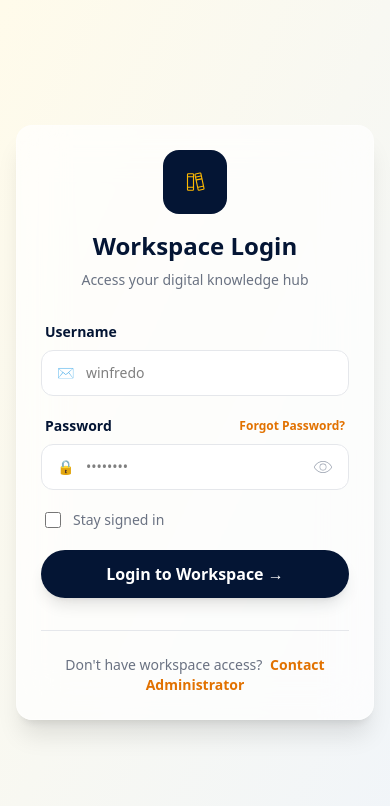
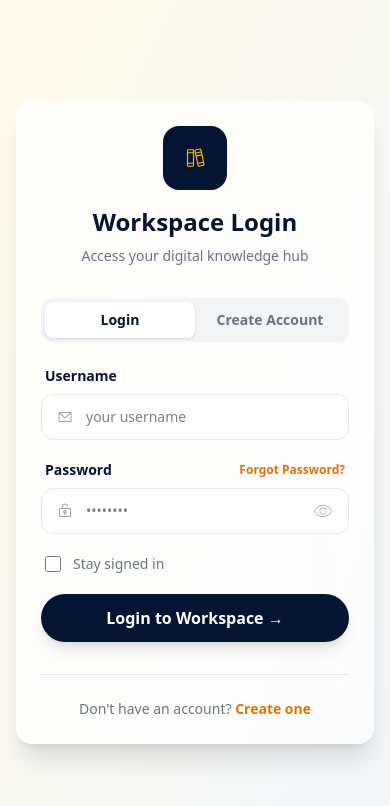
Before and after one commit to Winfredo/Bookshelf-Client, a Next.js app: page /login in a window 390 px wide. Shown: the top 806 px of the page. Built offline with nearby package versions, Linux system fonts and the light colour scheme; no server answers.

Commit message:
login and signup. Added a toast message.

```diff
--- a/app/login/page.tsx
+++ b/app/login/page.tsx
@@ -4,26 +4,27 @@ import { useEffect, useState } from "react";
 import { useRouter } from "next/navigation";
 import { isAxiosError } from "axios";
 import { clearAuthCookies, getExistingAuth, UserRole } from "@/lib/auth";
-import { PiBooksLight, PiEyeSlashThin, PiEyeThin } from "react-icons/pi";
+import { PiBooksLight, PiEyeSlashThin, PiEyeThin, PiEnvelopeSimple, PiLockKeyOpen, PiWarningCircle, PiCheckCircle, PiX } from "react-icons/pi";
 import AuthService from "@/services/authService";
 
 export default function LoginPage() {
+  const [mode, setMode] = useState<"login" | "signup">("login");
   const [showPassword, setShowPassword] = useState(false);
   const [username, setUsername] = useState("");
+  const [email, setEmail] = useState("");
   const [password, setPassword] = useState("");
   const [loading, setLoading] = useState(false);
   const [toast, setToast] = useState<{ message: string; type: "success" | "error" } | null>(null);
   const [existingRole, setExistingRole] = useState<UserRole | null>(null);
   const router = useRouter();
 
-  // Auto-hide toast after 3 seconds
   useEffect(() => {
-    if (toast) {
-      const timer = setTimeout(() => {
-        setToast(null);
-      }, 3000);
+    if (!toast) return;
+
+    const delay = toast.type === "error" ? 5000 : 5000;
+    const timer = setTimeout(() => setToast(null), delay);
+
     return () => clearTimeout(timer);
-    }
   }, [toast]);
 
   useEffect(() => {
@@ -42,18 +43,15 @@ export default function LoginPage() {
       const response = await AuthService.login({ username, password });
       const { accessToken, refreshToken, user } = response;
 
-      // store tokens and role in cookies
-      const maxAge = 60 * 60 * 24; // 1 day
+      const maxAge = 60 * 60 * 24;
       document.cookie = `accessToken=${accessToken}; path=/; max-age=${maxAge}; SameSite=Lax`;
       document.cookie = `refreshToken=${refreshToken}; path=/; max-age=${maxAge}; SameSite=Lax`;
       document.cookie = `userRole=${user.role}; path=/; max-age=${maxAge}; SameSite=Lax`;
+      document.cookie = `username=${encodeURIComponent(user.username || username)}; path=/; max-age=${maxAge}; SameSite=Lax`;
 
-      // Show success toast
       setToast({ message: `Welcome back, ${user.username || username}!`, type: "success" });
 
-      // Small delay to show toast before redirect
       setTimeout(() => {
-        // redirect based on role
         if (user.role === "librarian") {
           router.push("/dashboard/librarian");
         } else {
@@ -63,50 +61,68 @@ export default function LoginPage() {
 
     } catch (err: unknown) {
       if (isAxiosError(err)) {
-        const responseMessage = err.response?.data?.message;
         if (err.response?.status === 429) {
           setToast({ message: "Too many attempts. Try again later.", type: "error" });
-        } else if (err.response?.status === 400) {
-          setToast({ message: "Invalid username or password", type: "error" });
-        } else if (err.response?.status === 401) {
-          setToast({ message: "Unauthorized. Please check your credentials.", type: "error" });
-        } else if (err.response?.status === 500) {
-          setToast({ message: "Server error. Please try again later.", type: "error" });
-        } else if (typeof responseMessage === "string" && responseMessage.length > 0) {
-          setToast({ message: responseMessage, type: "error" });
+        } else if (err.response?.status === 400 || err.response?.status === 401) {
+          setToast({ message: err.response?.data?.message || "Invalid username or password", type: "error" });
         } else {
-          setToast({ message: err.message || "An error occurred during login", type: "error" });
+          setToast({ message: err.response?.data?.message || "An error occurred", type: "error" });
         }
-      } else if (err instanceof Error) {
-        setToast({ message: err.message || "Invalid username or password", type: "error" });
       } else {
         setToast({ message: "Invalid username or password", type: "error" });
       }
     } finally {
       setLoading(false);
     }
+  };
 
+  const handleSignup = async (e: React.FormEvent) => {
+    e.preventDefault();
+    setLoading(true);
+    setToast(null);
+
+    try {
+      await AuthService.signup({ username, email, password });
+
+      setToast({ message: "Account created! Please login.", type: "success" });
+
+      // clear fields and switch to login
+      setTimeout(() => {
+        setMode("login");
+        setEmail("");
+        setPassword("");
+      }, 1500);
+
+    } catch (err: unknown) {
+      if (isAxiosError(err)) {
+        if (err.response?.status === 429) {
+          setToast({ message: "Too many attempts. Try again later.", type: "error" });
+        } else {
+          setToast({ message: err.response?.data?.message || "Signup failed. Try again.", type: "error" });
+        }
+      } else {
+        setToast({ message: "Something went wrong. Please try again.", type: "error" });
+      }
+    } finally {
+      setLoading(false);
+    }
   };
 
   return (
     <main className="flex min-h-screen relative">
-      {/* Toast Notification */}
+
+      {/* Toast */}
       {toast && (
         <div className="fixed top-4 left-1/2 -translate-x-1/2 z-50 animate-in fade-in slide-in-from-top-5 duration-300">
           <div className={`px-6 py-3 rounded-xl shadow-lg flex items-center gap-3 backdrop-blur-md ${
-            toast.type === "success"
-              ? "bg-green-500 text-white"
-              : "bg-red-500 text-white"
+            toast.type === "success" ? "bg-green-500 text-white" : "bg-red-500 text-white"
           }`}>
             <span className="text-sm">
-              {toast.type === "success" ? "✓" : "⚠️"}
+              {toast.type === "success" ? <PiCheckCircle className="h-4 w-4" /> : <PiWarningCircle className="h-4 w-4" />}
             </span>
             <span className="text-sm font-medium">{toast.message}</span>
-            <button
-              onClick={() => setToast(null)}
-              className="ml-2 text-white/80 hover:text-white transition-colors"
-            >
-              ✕
+            <button onClick={() => setToast(null)} className="ml-2 text-white/80 hover:text-white">
+              <PiX className="h-4 w-4" />
             </button>
           </div>
         </div>
@@ -129,9 +145,7 @@ export default function LoginPage() {
           <h1 className="text-5xl font-bold mb-8 leading-tight">
             &quot;The only thing that you absolutely have to know, is the location of the library.&quot;
           </h1>
-          <p className="text-2xl font-semibold opacity-90 italic">
-            — Albert Einstein
-          </p>
+          <p className="text-2xl font-semibold opacity-90 italic">— Albert Einstein</p>
           <div className="mt-12 flex gap-4">
             <div className="h-1 w-12 bg-amber-400 rounded-full"></div>
             <div className="h-1 w-4 bg-white/40 rounded-full"></div>
@@ -145,18 +159,46 @@ export default function LoginPage() {
         <div className="w-full max-w-120 bg-white/70 backdrop-blur-xl border border-white/30 p-6 sm:p-8 md:p-12 rounded-2xl sm:rounded-4xl shadow-xl">
 
           {/* Header */}
-          <div className="flex flex-col items-center mb-8 sm:mb-10">
+          <div className="flex flex-col items-center mb-8">
             <div className="w-16 h-16 sm:w-20 sm:h-20 mb-4 bg-[#041534] rounded-2xl flex items-center justify-center">
               <PiBooksLight className="text-amber-400 text-2xl sm:text-3xl" />
             </div>
-            <h2 className="text-2xl sm:text-3xl font-bold text-[#041534]">Workspace Login</h2>
+            <h2 className="text-2xl sm:text-3xl font-bold text-[#041534]">
+              {mode === "login" ? "Workspace Login" : "Create Account"}
+            </h2>
             <p className="text-gray-500 mt-2 text-sm sm:text-base text-center">
-              Access your digital knowledge hub
+              {mode === "login" ? "Access your digital knowledge hub" : "Join Bookshelf as a student"}
             </p>
           </div>
 
+          {/* Mode Toggle */}
+          <div className="flex bg-gray-100 rounded-xl p-1 mb-6">
+            <button
+              type="button"
+              onClick={() => { setMode("login"); setToast(null); }}
+              className={`flex-1 py-2 rounded-lg text-sm font-semibold transition-all ${
+                mode === "login"
+                  ? "bg-white text-[#041534] shadow-sm"
+                  : "text-gray-500 hover:text-[#041534]"
+              }`}
+            >
+              Login
+            </button>
+            <button
+              type="button"
+              onClick={() => { setMode("signup"); setToast(null); }}
+              className={`flex-1 py-2 rounded-lg text-sm font-semibold transition-all ${
+                mode === "signup"
+                  ? "bg-white text-[#041534] shadow-sm"
+                  : "text-gray-500 hover:text-[#041534]"
+              }`}
+            >
+              Create Account
+            </button>
+          </div>
+
           {/* Existing Session Notice */}
-          {existingRole && (
+          {existingRole && mode === "login" && (
             <div className="mb-4 p-3 bg-amber-50 border border-amber-200 rounded-xl text-amber-700 text-sm text-center">
               You are already signed in as <strong>{existingRole}</strong>.
               <button
@@ -164,15 +206,11 @@ export default function LoginPage() {
                 onClick={() => router.push(`/dashboard/${existingRole}`)}
                 className="underline font-semibold ml-1"
               >
-                Continue to your dashboard
+                Continue to dashboard
               </button>
               <button
                 type="button"
-                onClick={() => {
-                  clearAuthCookies();
-                  setExistingRole(null);
-                  setToast({ message: "Logged out successfully", type: "success" });
-                }}
+                onClick={() => { clearAuthCookies(); setExistingRole(null); }}
                 className="underline font-semibold ml-2"
               >
                 Switch account
@@ -180,75 +218,72 @@ export default function LoginPage() {
             </div>
           )}
 
-          {/* Form */}
+          {/* LOGIN FORM */}
+          {mode === "login" && (
             <form className="space-y-5" onSubmit={handleLogin}>
-            {/* Username */}
               <div className="space-y-2">
                 <label className="block text-sm font-semibold text-[#041534] ml-1" htmlFor="username">
                   Username
                 </label>
                 <div className="relative">
-                <span className="absolute left-4 top-1/2 -translate-y-1/2 text-gray-400 text-sm">✉️</span>
+                  <span className="absolute left-4 top-1/2 -translate-y-1/2 text-gray-400">
+                    <PiEnvelopeSimple className="h-4 w-4" />
+                  </span>
                   <input
                     id="username"
                     type="text"
                     value={username}
                     onChange={(e) => setUsername(e.target.value)}
-                  placeholder="winfredo"
-                  className="w-full pl-11 pr-4 py-3 sm:py-4 rounded-xl border border-gray-200 bg-white focus:border-amber-500 focus:ring-1 focus:ring-amber-500 transition-all text-sm sm:text-base outline-none"
+                    placeholder="your username"
+                    className="w-full pl-11 pr-4 py-3 sm:py-4 rounded-xl border border-gray-200 bg-white focus:border-amber-500 focus:ring-1 focus:ring-amber-500 transition-all text-sm outline-none"
                     required
                   />
                 </div>
               </div>
 
-            {/* Password */}
               <div className="space-y-2">
                 <div className="flex justify-between items-center px-1">
                   <label className="block text-sm font-semibold text-[#041534]" htmlFor="password">
                     Password
                   </label>
-                <a href="#" className="text-xs sm:text-sm font-semibold text-amber-600 hover:underline">
+                  <a href="#" className="text-xs font-semibold text-amber-600 hover:underline">
                     Forgot Password?
                   </a>
                 </div>
                 <div className="relative">
-                <span className="absolute left-4 top-1/2 -translate-y-1/2 text-gray-400 text-sm">🔒</span>
+                  <span className="absolute left-4 top-1/2 -translate-y-1/2 text-gray-400">
+                    <PiLockKeyOpen className="h-4 w-4" />
+                  </span>
                   <input
                     id="password"
                     type={showPassword ? "text" : "password"}
                     value={password}
                     onChange={(e) => setPassword(e.target.value)}
                     placeholder="••••••••"
-                  className="w-full pl-11 pr-12 py-3 sm:py-4 rounded-xl border border-gray-200 bg-white focus:border-amber-500 focus:ring-1 focus:ring-amber-500 transition-all text-sm sm:text-base outline-none"
+                    className="w-full pl-11 pr-12 py-3 sm:py-4 rounded-xl border border-gray-200 bg-white focus:border-amber-500 focus:ring-1 focus:ring-amber-500 transition-all text-sm outline-none"
                     required
                   />
                   <button
                     type="button"
                     onClick={() => setShowPassword(!showPassword)}
-                  className="absolute right-4 top-1/2 -translate-y-1/2 text-gray-400 hover:text-gray-700 transition-colors text-xl"
+                    className="absolute right-4 top-1/2 -translate-y-1/2 text-gray-400 hover:text-gray-700 text-xl"
                   >
                     {showPassword ? <PiEyeSlashThin /> : <PiEyeThin />}
                   </button>
                 </div>
               </div>
 
-            {/* Stay Signed In */}
               <div className="flex items-center px-1">
-              <input
-                id="staySignedIn"
-                type="checkbox"
-                className="w-4 h-4 accent-amber-500"
-              />
-              <label htmlFor="staySignedIn" className="ml-3 text-sm sm:text-base text-gray-500 cursor-pointer">
+                <input id="staySignedIn" type="checkbox" className="w-4 h-4 accent-amber-500" />
+                <label htmlFor="staySignedIn" className="ml-3 text-sm text-gray-500 cursor-pointer">
                   Stay signed in
                 </label>
               </div>
 
-            {/* Login Button */}
               <button
                 type="submit"
                 disabled={loading}
-              className="w-full py-3 sm:py-4 rounded-full bg-[#041534] text-white font-semibold text-base sm:text-lg shadow-lg hover:bg-[#1b2a4a] active:scale-[0.98] transition-all flex items-center justify-center gap-3 disabled:opacity-70 disabled:cursor-not-allowed"
+                className="w-full py-3 sm:py-4 rounded-full bg-[#041534] text-white font-semibold text-base shadow-lg hover:bg-[#1b2a4a] active:scale-[0.98] transition-all flex items-center justify-center gap-3 disabled:opacity-70 disabled:cursor-not-allowed"
               >
                 {loading ? (
                   <>
@@ -258,21 +293,135 @@ export default function LoginPage() {
                     </svg>
                     Logging in...
                   </>
-              ) : (
-                "Login to Workspace →"
-              )}
+                ) : "Login to Workspace →"}
               </button>
             </form>
+          )}
+
+          {/* SIGNUP FORM */}
+          {mode === "signup" && (
+            <form className="space-y-5" onSubmit={handleSignup}>
+              <div className="space-y-2">
+                <label className="block text-sm font-semibold text-[#041534] ml-1" htmlFor="signup-username">
+                  Username
+                </label>
+                <div className="relative">
+                  <span className="absolute left-4 top-1/2 -translate-y-1/2 text-gray-400">
+                    <PiEnvelopeSimple className="h-4 w-4" />
+                  </span>
+                  <input
+                    id="signup-username"
+                    type="text"
+                    value={username}
+                    onChange={(e) => setUsername(e.target.value)}
+                    placeholder="your username"
+                    className="w-full pl-11 pr-4 py-3 rounded-xl border border-gray-200 bg-white focus:border-amber-500 focus:ring-1 focus:ring-amber-500 transition-all text-sm outline-none"
+                    required
+                  />
+                </div>
+              </div>
+
+              <div className="space-y-2">
+                <label className="block text-sm font-semibold text-[#041534] ml-1" htmlFor="signup-email">
+                  Email Address
+                </label>
+                <div className="relative">
+                  <span className="absolute left-4 top-1/2 -translate-y-1/2 text-gray-400">
+                    <PiEnvelopeSimple className="h-4 w-4" />
+                  </span>
+                  <input
+                    id="signup-email"
+                    type="email"
+                    value={email}
+                    onChange={(e) => setEmail(e.target.value)}
+                    placeholder="you@bookshelf.com"
+                    className="w-full pl-11 pr-4 py-3 rounded-xl border border-gray-200 bg-white focus:border-amber-500 focus:ring-1 focus:ring-amber-500 transition-all text-sm outline-none"
+                    required
+                  />
+                </div>
+              </div>
+
+              <div className="space-y-2">
+                <label className="block text-sm font-semibold text-[#041534] ml-1" htmlFor="signup-password">
+                  Password
+                </label>
+                <div className="relative">
+                  <span className="absolute left-4 top-1/2 -translate-y-1/2 text-gray-400">
+                    <PiLockKeyOpen className="h-4 w-4" />
+                  </span>
+                  <input
+                    id="signup-password"
+                    type={showPassword ? "text" : "password"}
+                    value={password}
+                    onChange={(e) => setPassword(e.target.value)}
+                    placeholder="min 7 chars, 1 uppercase, 1 special"
+                    className="w-full pl-11 pr-12 py-3 rounded-xl border border-gray-200 bg-white focus:border-amber-500 focus:ring-1 focus:ring-amber-500 transition-all text-sm outline-none"
+                    required
+                  />
+                  <button
+                    type="button"
+                    onClick={() => setShowPassword(!showPassword)}
+                    className="absolute right-4 top-1/2 -translate-y-1/2 text-gray-400 hover:text-gray-700 text-xl"
+                  >
+                    {showPassword ? <PiEyeSlashThin /> : <PiEyeThin />}
+                  </button>
+                </div>
+                <p className="text-xs text-gray-400 ml-1">
+                  Must contain at least 7 characters, one uppercase letter and one special character
+                </p>
+              </div>
+
+              <button
+                type="submit"
+                disabled={loading}
+                className="w-full py-3 rounded-full bg-[#041534] text-white font-semibold text-base shadow-lg hover:bg-[#1b2a4a] active:scale-[0.98] transition-all flex items-center justify-center gap-3 disabled:opacity-70 disabled:cursor-not-allowed"
+              >
+                {loading ? (
+                  <>
+                    <svg className="animate-spin h-5 w-5 text-white" xmlns="http://www.w3.org/2000/svg" fill="none" viewBox="0 0 24 24">
+                      <circle className="opacity-25" cx="12" cy="12" r="10" stroke="currentColor" strokeWidth="4"></circle>
+                      <path className="opacity-75" fill="currentColor" d="M4 12a8 8 0 018-8V0C5.373 0 0 5.373 0 12h4zm2 5.291A7.962 7.962 0 014 12H0c0 3.042 1.135 5.824 3 7.938l3-2.647z"></path>
+                    </svg>
+                    Creating account...
+                  </>
+                ) : "Create Account →"}
+              </button>
+
+              <p className="text-xs text-gray-400 text-center">
+                By signing up you agree to our Terms of Service. All new accounts are created as students.
+              </p>
+            </form>
+          )}
 
           {/* Footer */}
           <div className="mt-8 pt-6 border-t border-gray-200 text-center">
-            <p className="text-sm sm:text-base text-gray-500">
-              Don&apos;t have workspace access?{" "}
-              <a href="#" className="text-amber-600 font-semibold hover:underline ml-1">
-                Contact Administrator
-              </a>
+            <p className="text-sm text-gray-500">
+              {mode === "login" ? (
+                <>
+                  Don&apos;t have an account?{" "}
+                  <button
+                    type="button"
+                    onClick={() => setMode("signup")}
+                    className="text-amber-600 font-semibold hover:underline"
+                  >
+                    Create one
+                  </button>
+                </>
+              ) : (
+                <>
+                  Already have an account?{" "}
+                  <button
+                    type="button"
+                    onClick={() => setMode("login")}
+                    className="text-amber-600 font-semibold hover:underline"
+                  >
+                    Login
+                  </button>
+                </>
+              )}
             </p>
           </div>
+
         </div>
       </section>
     </main>
```
Lines whose indentation alone changed are shown as unchanged.
